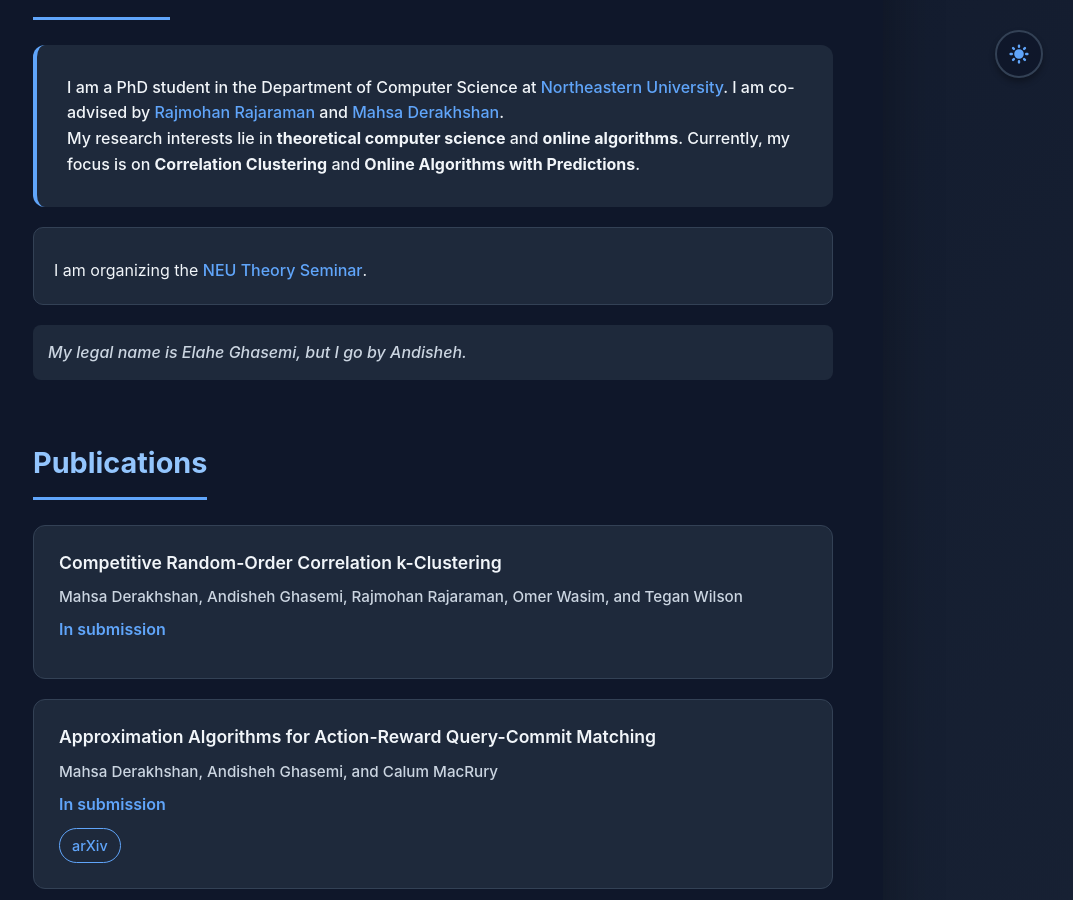
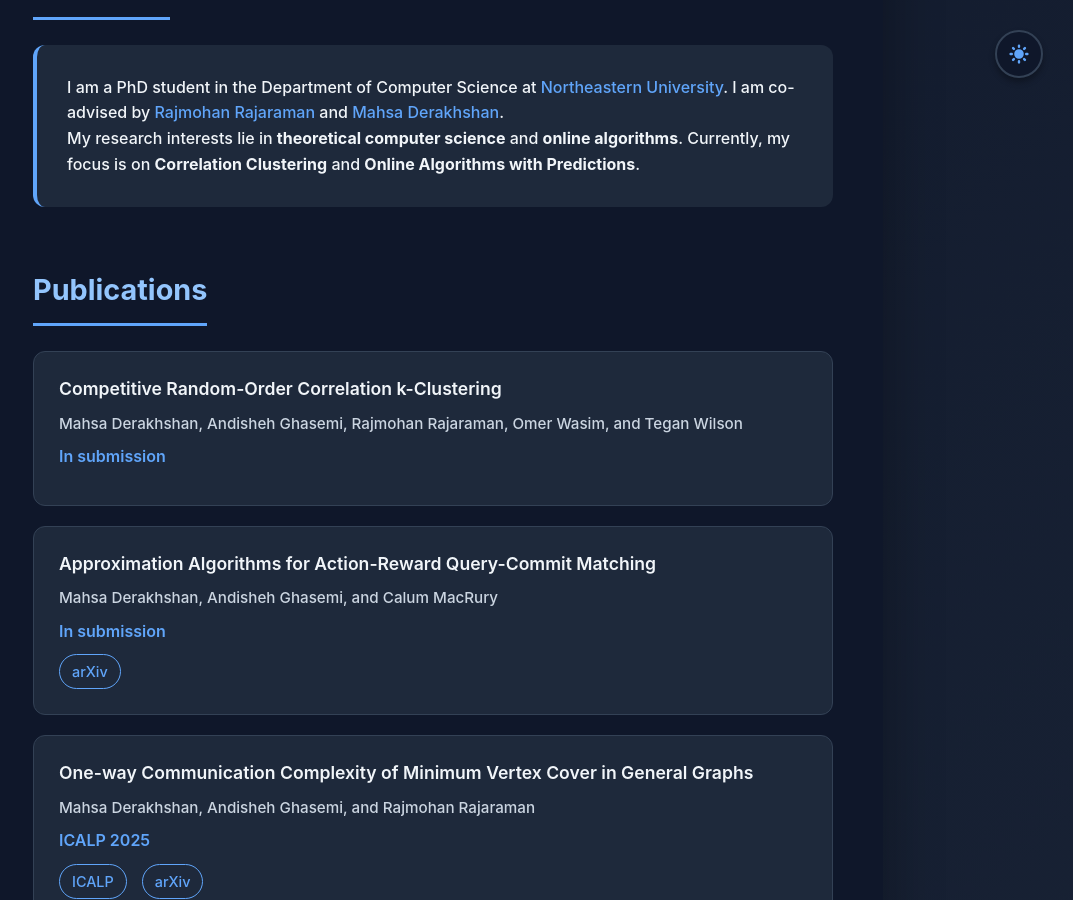
Before and after one commit to andisheGhs/andisheGhs.github.io, a Jekyll site: the page index.html, which Jekyll copies as it is, in a window 1280 px wide and 900 px high, scrolled down 528 px. Shown: the whole window, without its empty margins (207-1280 px from the left). Built offline with Jekyll 4.4.1, drawn with Linux system fonts in a browser that asks for light colours.

Commit message:
remove legal and seminar

```diff
--- a/index.html
+++ b/index.html
@@ -771,17 +771,6 @@
 
                     <p>My research interests lie in <strong>theoretical computer science</strong> and <strong>online algorithms</strong>. Currently, my focus is on <strong>Correlation Clustering</strong> and <strong>Online Algorithms with Predictions</strong>.</p>
                 </div>
-
-
-
-                <div class="highlight-box">
-                    <!-- <p><strong>📢 Community Involvement:</strong></p> -->
-                    <p style="margin-top: 10px;">I am organizing the <a href="https://www2.ccs.neu.edu/theory/seminar.html" target="_blank">NEU Theory Seminar</a>. </p>
-                </div>
-
-                <p class="legal-name">
-                     My legal name is Elahe Ghasemi, but I go by Andisheh.
-                </p>
             </section>
 
             <!-- <section id="research">
```
